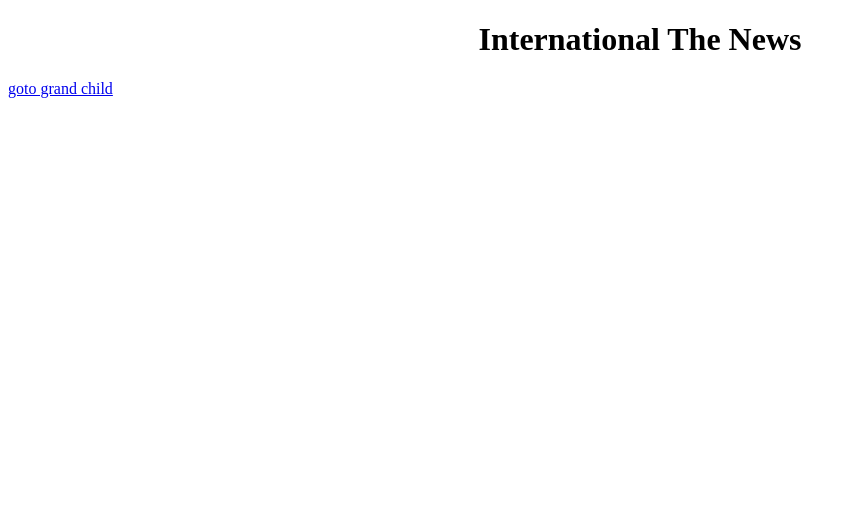
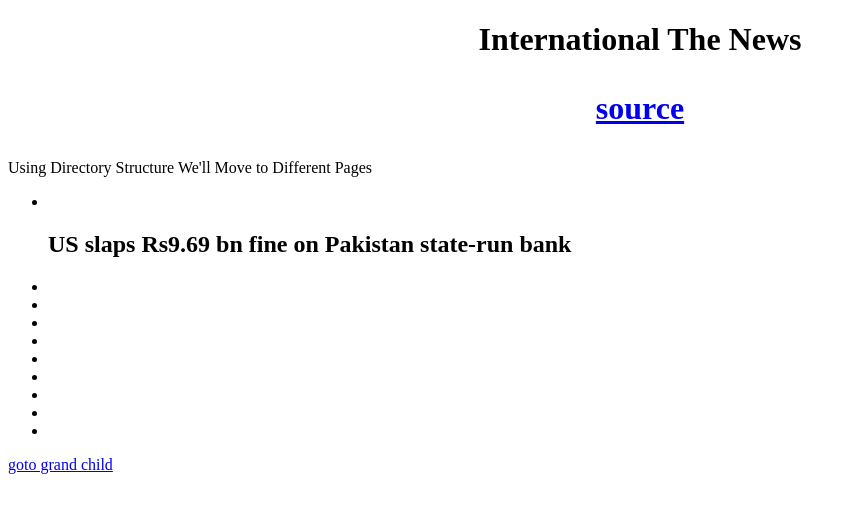
Before and after one commit to shehzadaliqadri/assignment, a plain HTML site: page index.html in a window 1280 px wide. Shown: the whole page, without its empty margins (0-856 px from the left). Drawn offline with Linux system fonts and the light colour scheme.

Commit message:
update_news

```diff
--- a/index.html
+++ b/index.html
@@ -2,16 +2,27 @@
 <html lang="en">
 
 <head>
-    <meta charset="UTF-8">
-    <meta http-equiv="X-UA-Compatible" content="IE=edge">
-    <meta name="viewport" content="width=<device-width>, initial-scale=1.0">
     <title>The News</title>
 </head>
 
 <body>
     <center>
-        <h1>International The News</h1>
+        <h1>International The News <p><a href="https://www.thenews.com.pk/">source</a></p>
+        </h1>
     </center>
+    <p>Using Directory Structure We'll Move to Different Pages</p>
+    <ul>
+        <li><img src="" alt=""><h2>US slaps Rs9.69 bn fine on Pakistan state-run bank</h2></li>
+        <li></li>
+        <li></li>
+        <li></li>
+        <li></li>
+        <li></li>
+        <li></li>
+        <li></li>
+        <li></li>
+        <li></li>
+    </ul>
 
     <a href="pages_2/child_pages_2/index.html">goto grand child</a>
 </body>
```
Also changed, not shown: current_affair/news1_nbp_fine.html (added, +20 -0 lines), pages/contact.html (deleted, +0 -15 lines), current_affair/child_pages/about.html (renamed from pages/child_pages/about.html), images/img_01.jpg (added).
